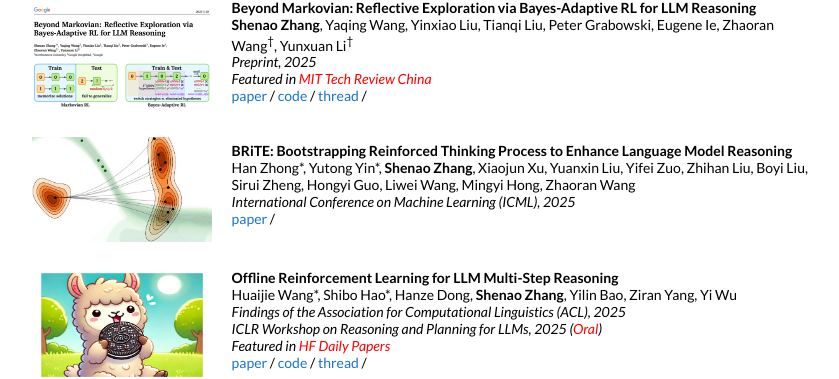
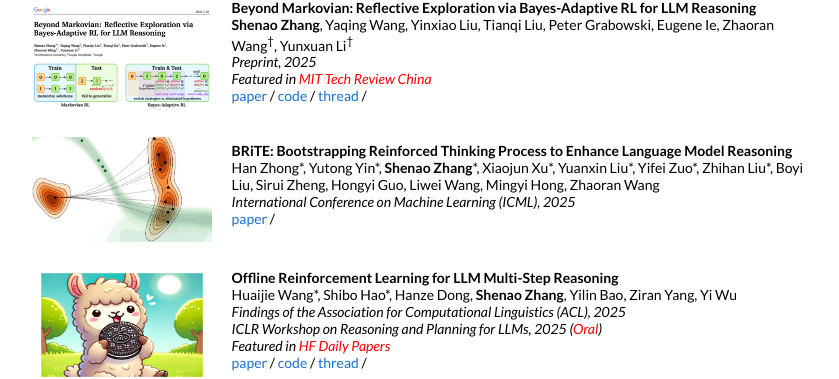
Before and after one commit to shenao-zhang/shenao-zhang.github.io, a Jekyll site: the page built from _posts/2025-05-27-barl.markdown, in a window 1280 px wide and 900 px high, scrolled down 360 px. Shown: the part 101-480 px from the top of the window, without its empty margins (218-1057 px from the left). Built offline with Jekyll 4.4.1, drawn with Linux system fonts in a browser that asks for light colours.

```diff
--- a/_posts/2025-01-05-brite.markdown
+++ b/_posts/2025-01-05-brite.markdown
@@ -5,7 +5,7 @@ date:   2025-01-05 12:15:53 +02:00
 image: /images/brite.jpg
 categories: research
 author: "Shenao Zhang"
-authors: "Han Zhong*, Yutong Yin*, <strong>Shenao Zhang</strong>, Xiaojun Xu, Yuanxin Liu, Yifei Zuo, Zhihan Liu, Boyi Liu, Sirui Zheng, Hongyi Guo, Liwei Wang, Mingyi Hong, Zhaoran Wang"
+authors: "Han Zhong*, Yutong Yin*, <strong>Shenao Zhang</strong>*, Xiaojun Xu*, Yuanxin Liu*, Yifei Zuo*, Zhihan Liu*, Boyi Liu, Sirui Zheng, Hongyi Guo, Liwei Wang, Mingyi Hong, Zhaoran Wang"
 venue: "International Conference on Machine Learning (ICML), 2025"
 arxiv: https://arxiv.org/abs/2501.18858
 ---
```
